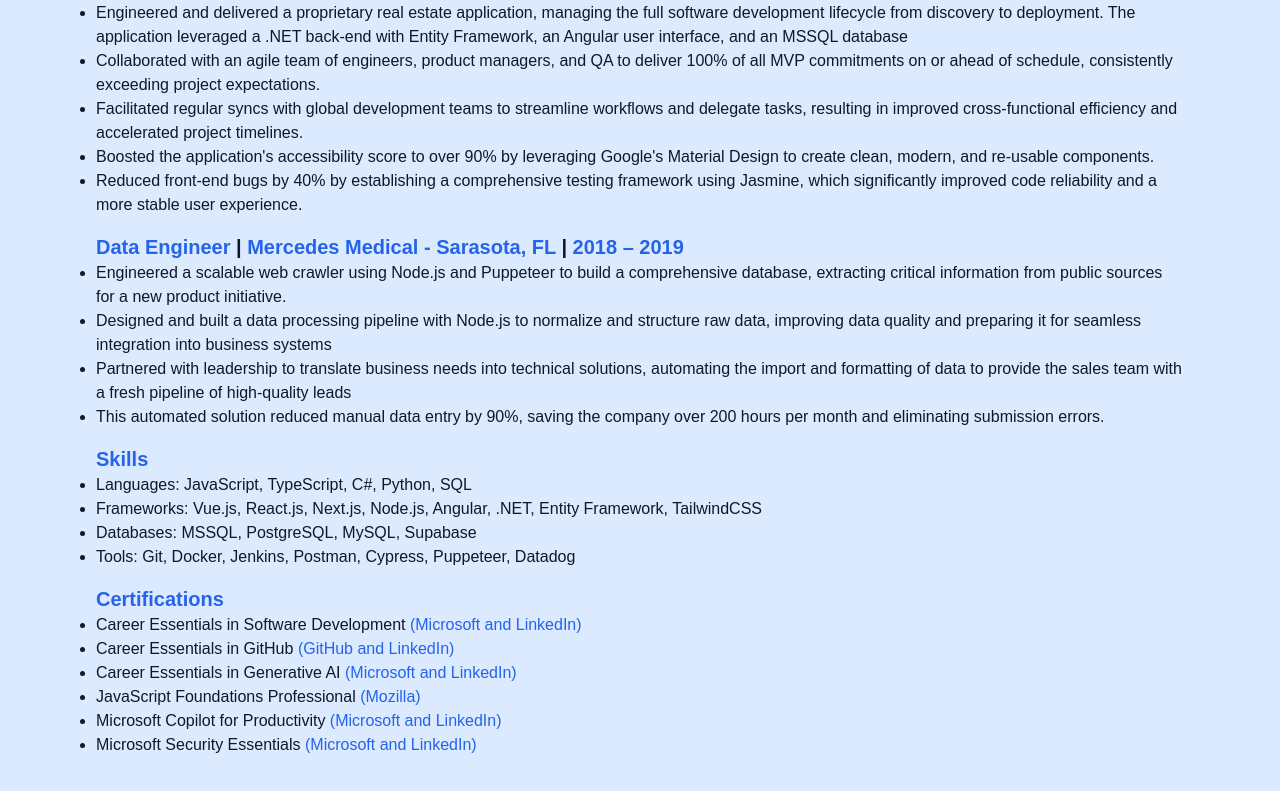
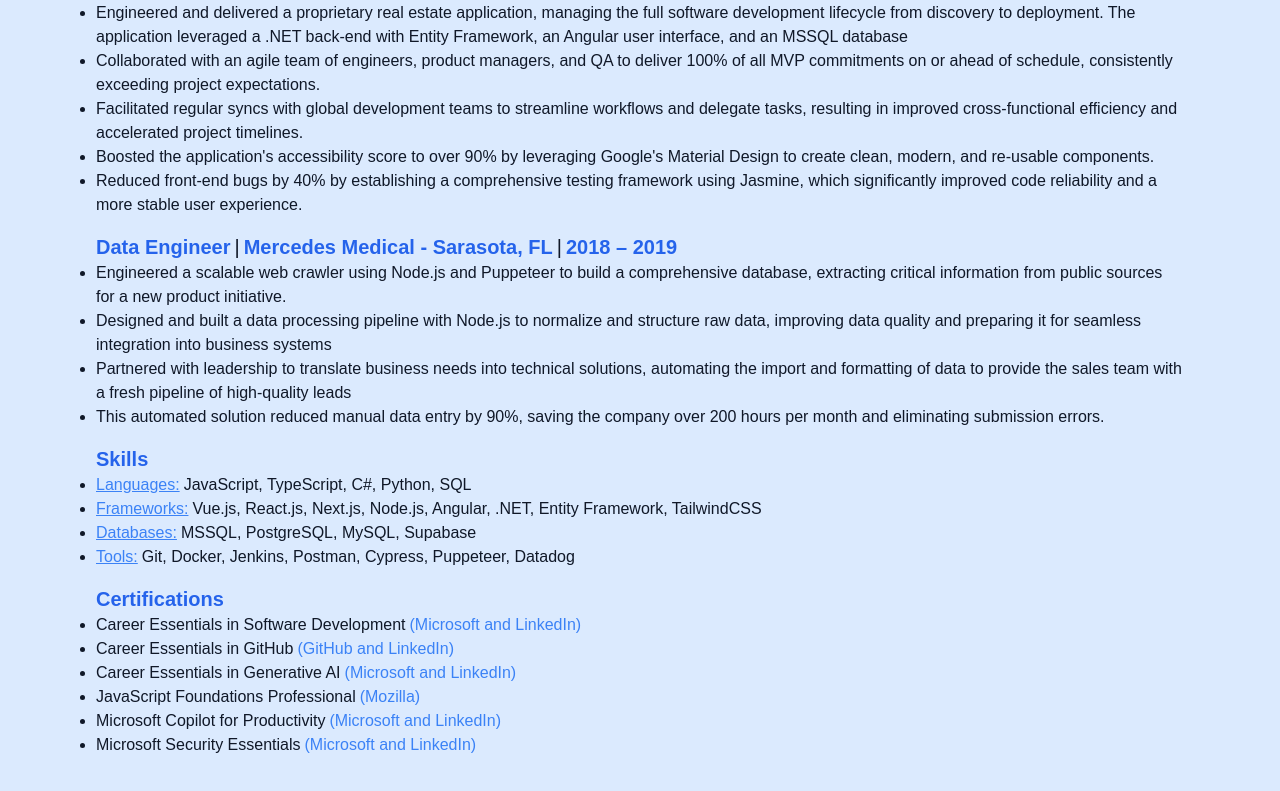
Before and after one commit to demaiodev/react-portfolio, a React (Vite) app: page /resume in a window 1280 px wide. Shown: the part 583-1374 px from the top of the page. Built offline with nearby package versions, Linux system fonts and the light colour scheme; a web font is replaced by a local one.

Commit message:
clean up resume section, need to make it programmatic later

```diff
--- a/src/components/Resume.tsx
+++ b/src/components/Resume.tsx
@@ -34,13 +34,14 @@
       <div>
         <h2 className="text-xl font-bold mt-4">
           <span style={{ color: "var(--accent-600)" }}>
-            Professional Software Developer{" "}
+            Professional Software Developer
           </span>
-          |{" "}
+          <span className="text-md font-light mx-1">|</span>
           <span style={{ color: "var(--accent-600)" }}>
-            DXC Technology - Tampa, FL{" "}
+            DXC Technology - Tampa, FL
           </span>
-          | <span style={{ color: "var(--accent-600)" }}>2020 – 2025</span>
+          <span className="text-md font-light mx-1">|</span>
+          <span style={{ color: "var(--accent-600)" }}>2020 – 2025</span>
         </h2>
         <ul>
           <li>
@@ -76,13 +77,14 @@
       <div>
         <h2 className="text-xl font-bold mt-4">
           <span style={{ color: "var(--accent-600)" }}>
-            Full Stack Software Developer{" "}
+            Full Stack Software Developer
           </span>
-          |{" "}
+          <span className="text-md font-light mx-1">|</span>
           <span style={{ color: "var(--accent-600)" }}>
-            PropLogix - Sarasota, FL{" "}
+            PropLogix - Sarasota, FL
           </span>
-          | <span style={{ color: "var(--accent-600)" }}>2019 – 2020</span>
+          <span className="text-md font-light mx-1">|</span>
+          <span style={{ color: "var(--accent-600)" }}>2019 – 2020</span>
         </h2>
         <ul>
           <li>
@@ -116,11 +118,13 @@
 
       <div>
         <h2 className="text-xl font-bold mt-4">
-          <span style={{ color: "var(--accent-600)" }}>Data Engineer</span> |{" "}
+          <span style={{ color: "var(--accent-600)" }}>Data Engineer</span>
+          <span className="text-md font-light mx-1">|</span>
           <span style={{ color: "var(--accent-600)" }}>
-            Mercedes Medical - Sarasota, FL{" "}
+            Mercedes Medical - Sarasota, FL
           </span>
-          | <span style={{ color: "var(--accent-600)" }}>2018 – 2019</span>
+          <span className="text-md font-light mx-1">|</span>
+          <span style={{ color: "var(--accent-600)" }}>2018 – 2019</span>
         </h2>
         <ul>
           <li>
@@ -150,14 +154,46 @@
           <span style={{ color: "var(--accent-600)" }}>Skills</span>
         </h2>
         <ul>
-          <li>Languages: JavaScript, TypeScript, C#, Python, SQL</li>
           <li>
-            Frameworks: Vue.js, React.js, Next.js, Node.js, Angular, .NET,
-            Entity Framework, TailwindCSS
+            <span
+              style={{ color: "var(--accent-500)" }}
+              className="mr-1 underline"
+            >
+              Languages:
+            </span>
+            <span>JavaScript, TypeScript, C#, Python, SQL</span>
           </li>
-          <li>Databases: MSSQL, PostgreSQL, MySQL, Supabase</li>
           <li>
-            Tools: Git, Docker, Jenkins, Postman, Cypress, Puppeteer, Datadog
+            <span
+              style={{ color: "var(--accent-500)" }}
+              className="mr-1 underline"
+            >
+              Frameworks:
+            </span>
+            <span>
+              Vue.js, React.js, Next.js, Node.js, Angular, .NET, Entity
+              Framework, TailwindCSS
+            </span>
+          </li>
+          <li>
+            <span
+              style={{ color: "var(--accent-500)" }}
+              className="mr-1 underline"
+            >
+              Databases:
+            </span>
+            <span>MSSQL, PostgreSQL, MySQL, Supabase</span>
+          </li>
+          <li>
+            <span
+              style={{ color: "var(--accent-500)" }}
+              className="mr-1 underline"
+            >
+              Tools:
+            </span>
+            <span>
+              Git, Docker, Jenkins, Postman, Cypress, Puppeteer, Datadog
+            </span>
           </li>
         </ul>
       </div>
@@ -167,36 +203,38 @@
         </h2>
         <ul>
           <li>
-            Career Essentials in Software Development{" "}
-            <span style={{ color: "var(--accent-600)" }}>
+            Career Essentials in Software Development
+            <span style={{ color: "var(--accent-500)" }} className="mx-1">
               (Microsoft and LinkedIn)
             </span>
           </li>
           <li>
-            Career Essentials in GitHub{" "}
-            <span style={{ color: "var(--accent-600)" }}>
+            Career Essentials in GitHub
+            <span style={{ color: "var(--accent-500)" }} className="mx-1">
               (GitHub and LinkedIn)
             </span>
           </li>
           <li>
-            Career Essentials in Generative AI{" "}
-            <span style={{ color: "var(--accent-600)" }}>
+            Career Essentials in Generative AI
+            <span style={{ color: "var(--accent-500)" }} className="mx-1">
               (Microsoft and LinkedIn)
             </span>
           </li>
           <li>
-            JavaScript Foundations Professional{" "}
-            <span style={{ color: "var(--accent-600)" }}>(Mozilla)</span>
+            JavaScript Foundations Professional
+            <span style={{ color: "var(--accent-500)" }} className="mx-1">
+              (Mozilla)
+            </span>
           </li>
           <li>
-            Microsoft Copilot for Productivity{" "}
-            <span style={{ color: "var(--accent-600)" }}>
+            Microsoft Copilot for Productivity
+            <span style={{ color: "var(--accent-500)" }} className="mx-1">
               (Microsoft and LinkedIn)
             </span>
           </li>
           <li>
-            Microsoft Security Essentials{" "}
-            <span style={{ color: "var(--accent-600)" }}>
+            Microsoft Security Essentials
+            <span style={{ color: "var(--accent-500)" }} className="mx-1">
               (Microsoft and LinkedIn)
             </span>
           </li>
```
